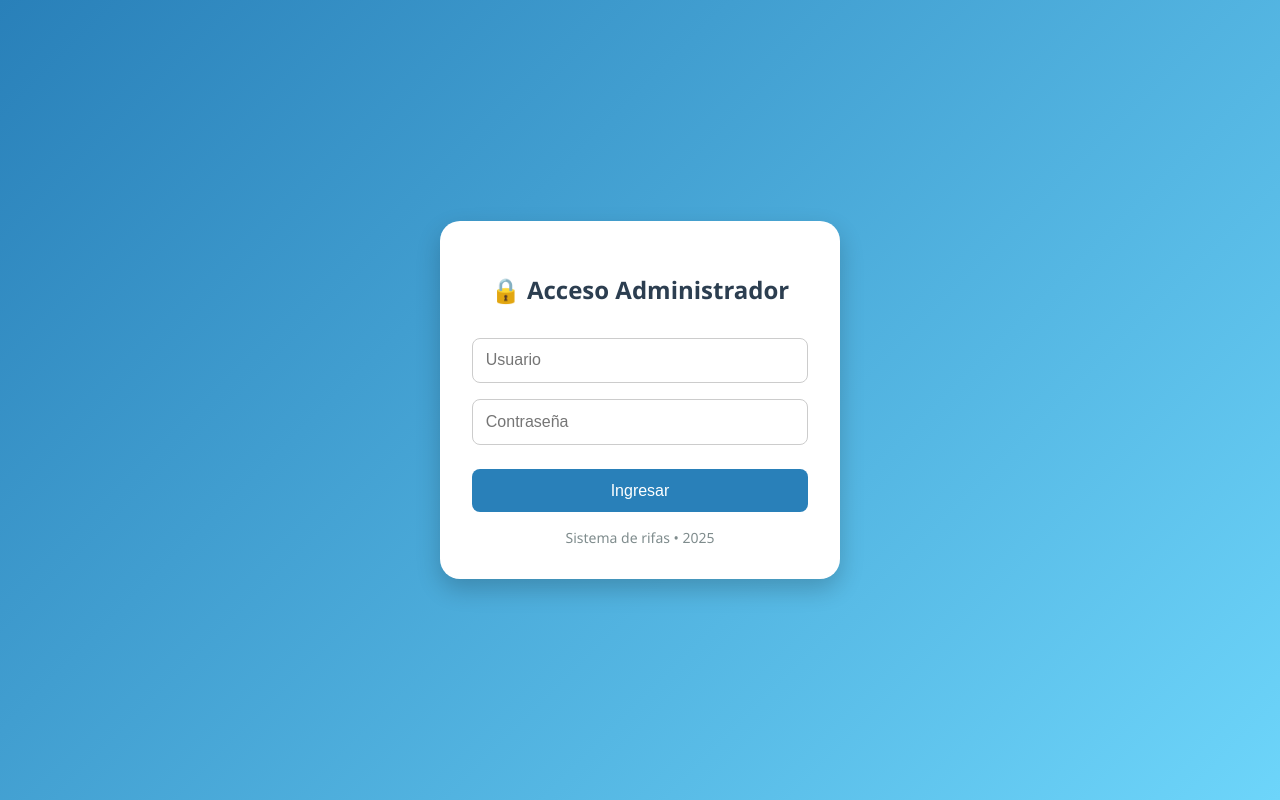
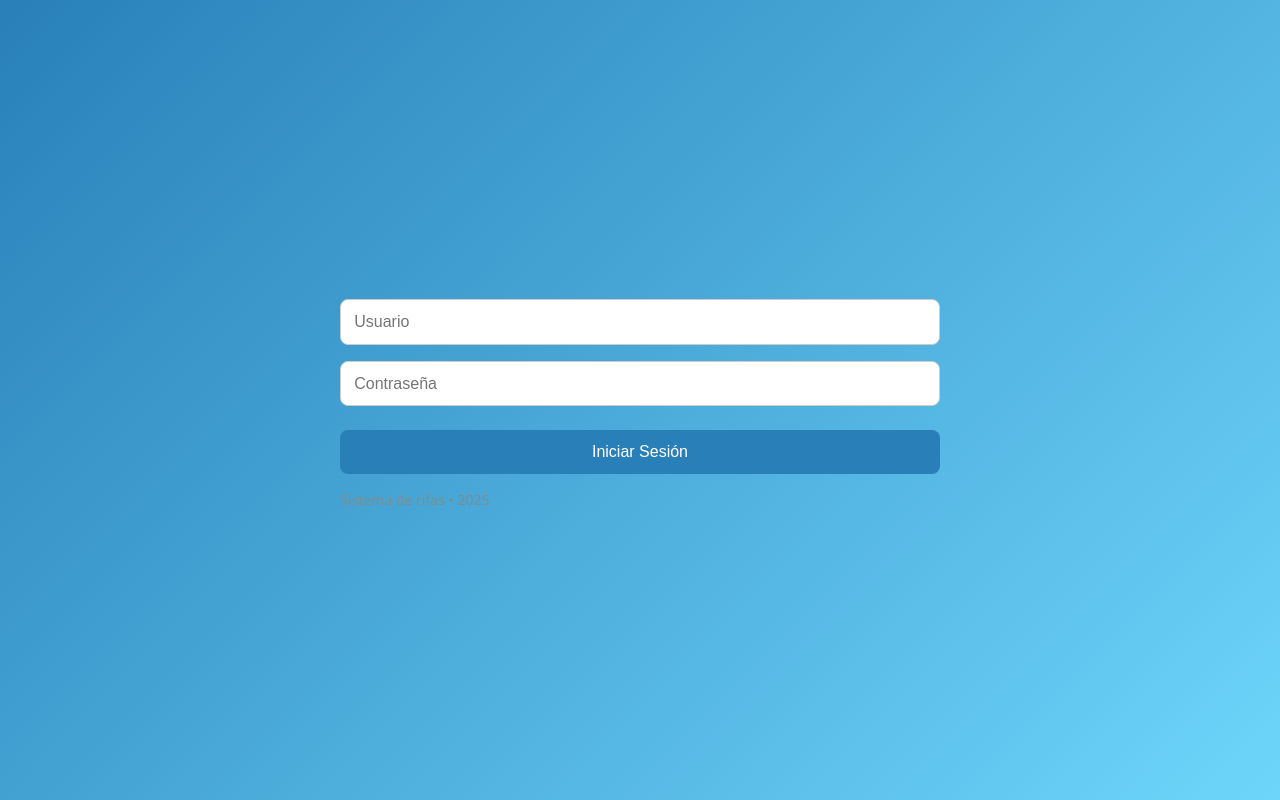
Before and after one commit to 98-Fernando/rifa-2025, a website: page public/login.html in a window 1280 px wide. Drawn offline with Linux system fonts and the light colour scheme.

Commit message:
Update login.html

```diff
--- a/public/login.html
+++ b/public/login.html
@@ -79,12 +79,11 @@
   </style>
 </head>
 <body>
-  <form action="/login" method="POST" class="login-container">
-    <h2>🔒 Acceso Administrador</h2>
+<form action="/api/admin/login" method="POST">
     <input type="text" name="username" placeholder="Usuario" required>
     <input type="password" name="password" placeholder="Contraseña" required>
-    <button type="submit">Ingresar</button>
+    <button type="submit">Iniciar Sesión</button>
     <div class="footer">Sistema de rifas • 2025</div>
-  </form>
+</form>
 </body>
 </html>
```
